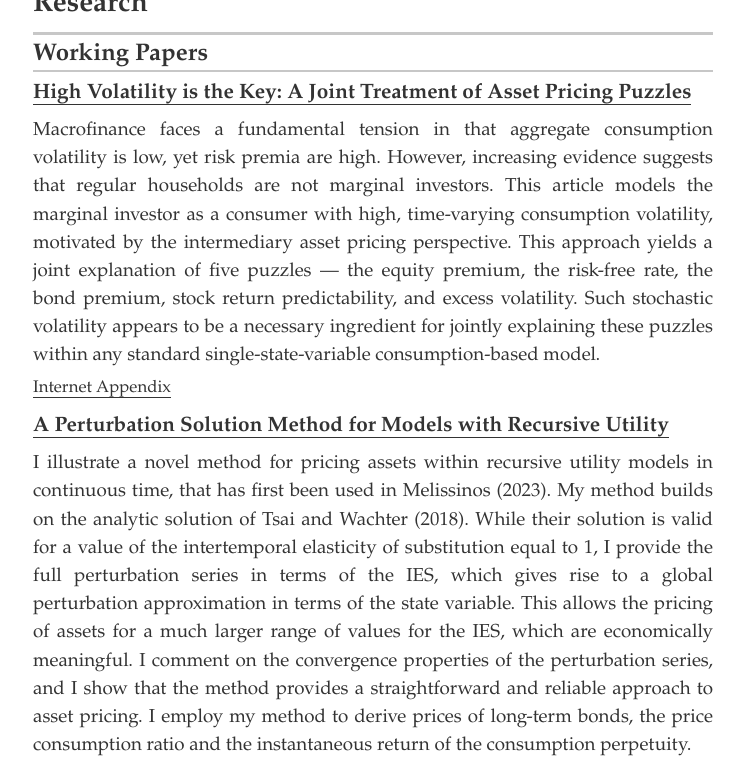
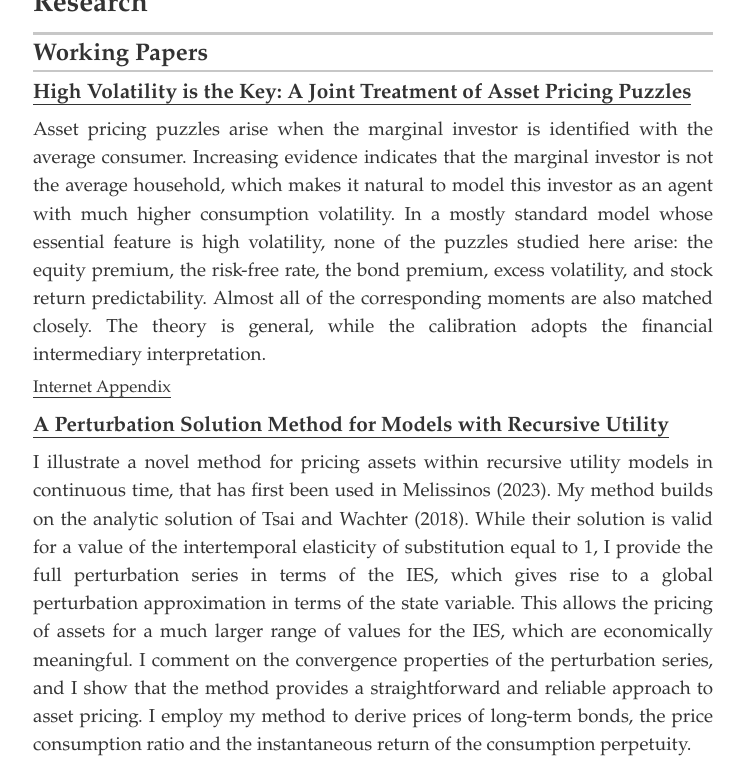
Before and after one commit to errikos-melissinos/errikos-melissinos.github.io, a Jekyll site: the page built from index.html, in a window 1280 px wide and 900 px high, scrolled down 479 px, cut to the strip 139-900 px from the top of the window. Shown: the whole strip, without its empty margins (267-1011 px from the left). Built offline with Jekyll 4.4.1, drawn with Linux system fonts in a browser that asks for light colours.

Commit message:
Update High Volatility paper PDF and abstract
Co-Authored-By: Claude Opus 5 (1M context) <noreply@anthropic.com>

```diff
--- a/_data/projects.yml
+++ b/_data/projects.yml
@@ -4,7 +4,7 @@
 - project: "High Volatility is the Key: A Joint Treatment of Asset Pricing Puzzles"
   url: /pdfs/High_Volatility_is_the_Key_A_Joint_Treatment_of_Asset_Pricing_Puzzles.pdf
   appendix_url: /pdfs/High_Volatility_is_the_Key_Internet_Appendix.pdf
-  description: Macrofinance faces a fundamental tension in that aggregate consumption volatility is low, yet risk premia are high. However, increasing evidence suggests that regular households are not marginal investors. This article models the marginal investor as a consumer with high, time-varying consumption volatility, motivated by the intermediary asset pricing perspective. This approach yields a joint explanation of five puzzles — the equity premium, the risk-free rate, the bond premium, stock return predictability, and excess volatility. Such stochastic volatility appears to be a necessary ingredient for jointly explaining these puzzles within any standard single-state-variable consumption-based model.
+  description: "Asset pricing puzzles arise when the marginal investor is identified with the average consumer. Increasing evidence indicates that the marginal investor is not the average household, which makes it natural to model this investor as an agent with much higher consumption volatility. In a mostly standard model whose essential feature is high volatility, none of the puzzles studied here arise: the equity premium, the risk-free rate, the bond premium, excess volatility, and stock return predictability. Almost all of the corresponding moments are also matched closely. The theory is general, while the calibration adopts the financial intermediary interpretation."
 
 # A Perturbation Solution Method for Models with Recursive Utility
 - project: A Perturbation Solution Method for Models with Recursive Utility
```
Also changed, not shown: 1 other file.
